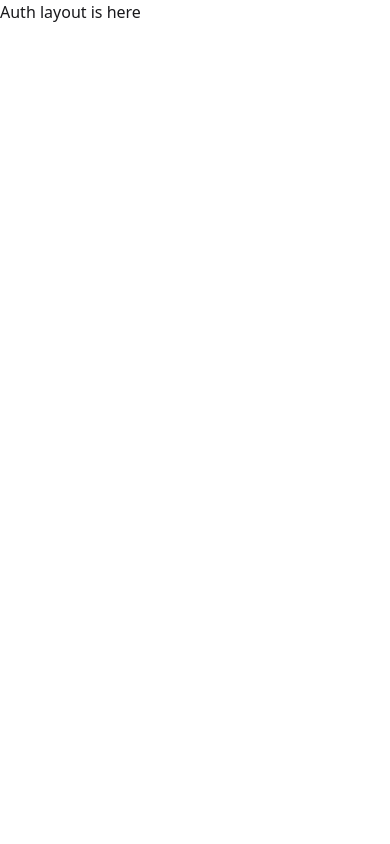
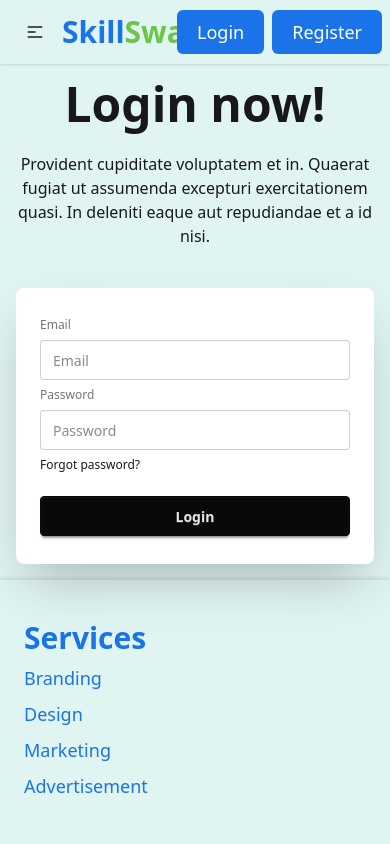
Before and after one commit to Mohammad-ali-05/skill-swap, a React (Vite) app: page /auth/login in a window 390 px wide. Shown: the top 844 px of the page. Built offline with nearby package versions, Linux system fonts and the light colour scheme.

Commit message:
Completed sourse details page and made it responsive

```diff
--- a/package.json
+++ b/package.json
@@ -15,6 +15,7 @@
     "firebase": "^12.6.0",
     "react": "^19.2.0",
     "react-dom": "^19.2.0",
+    "react-hot-toast": "^2.6.0",
     "react-icons": "^5.5.0",
     "react-router": "^7.9.6",
     "react-router-dom": "^7.9.6",
--- a/src/Components/CourseCard.jsx
+++ b/src/Components/CourseCard.jsx
@@ -27,10 +27,10 @@ const CourseCard = ({ courseData }) => {
           </p>
         </div>
         <div className="flex justify-between mt-4">
-          <p className="text-xl flex items-center gap-1 flex-row-reverse">
+          <div className="text-xl flex items-center gap-1 flex-row-reverse">
             <FaStar className="text-yellow-500" />
             <p>{courseData.rating}</p>
-          </p>
+          </div>
           <Link to={`/course-details/${urlName}=${courseId}`}>
             <button className="text-white text-2xl bg-[#1A73E8] hover:bg-[#6cc44c] font-bold rounded-lg px-4 py-1">
               Enroll Now
--- /dev/null
+++ b/src/Components/Login.jsx
@@ -0,0 +1,40 @@
+import React from "react";
+
+const Login = () => {
+  return (
+    <div >
+      <div className="hero">
+        <div className="hero-content flex-col lg:flex-row-reverse">
+          <div className="text-center lg:text-left">
+            <h1 className="text-5xl font-bold">Login now!</h1>
+            <p className="py-6 max-w-96">
+              Provident cupiditate voluptatem et in. Quaerat fugiat ut assumenda
+              excepturi exercitationem quasi. In deleniti eaque aut repudiandae
+              et a id nisi.
+            </p>
+          </div>
+          <div className="card bg-base-100 w-full max-w-sm shrink-0 shadow-2xl">
+            <div className="card-body">
+              <fieldset className="fieldset">
+                <label className="label">Email</label>
+                <input type="email" className="input" placeholder="Email" />
+                <label className="label">Password</label>
+                <input
+                  type="password"
+                  className="input"
+                  placeholder="Password"
+                />
+                <div>
+                  <a className="link link-hover">Forgot password?</a>
+                </div>
+                <button className="btn btn-neutral mt-4">Login</button>
+              </fieldset>
+            </div>
+          </div>
+        </div>
+      </div>
+    </div>
+  );
+};
+
+export default Login;
--- a/src/Components/Navbar.jsx
+++ b/src/Components/Navbar.jsx
@@ -11,7 +11,7 @@ const Navbar = () => {
 
   return (
     <div>
-      <div className="navbar shadow-sm px-6 md:px-14 lg:px-28">
+      <div className="navbar shadow-sm px-2 md:px-14 lg:px-28">
         <div className="navbar-start">
           <div className="dropdown">
             <div tabIndex={0} role="button" className="btn btn-ghost lg:hidden">
--- a/src/Components/SwiperCourseImages.jsx
+++ b/src/Components/SwiperCourseImages.jsx
@@ -9,7 +9,7 @@ import { A11y, Navigation } from "swiper/modules";
 import SwiperImage from "./SwiperImage";
 
 const SwiperCourseImages = () => {
-  const { courseData} = useLoaderData();
+  const {courseData} = useLoaderData();
   const allCourseData = courseData
 
   return (
--- /dev/null
+++ b/src/Layouts/HomeLayout.jsx
@@ -0,0 +1,43 @@
+import React from "react";
+import Navbar from "../Components/Navbar";
+import Footer from "../Components/Footer";
+import TopRatedProviders from "../Components/TopRatedProviders";
+import HowItWorks from "../Components/HowItWorks";
+import SwiperCourseImages from "../Components/SwiperCourseImages";
+import SuccessStories from "../Components/SuccessStories";
+import { Outlet } from "react-router";
+import { useEffect } from "react";
+import AOS from "aos";
+import "aos/dist/aos.css";
+import Home from "../Pages/Home";
+
+const HomeLayout = () => {
+  useEffect(() => {
+    AOS.init({
+      duration: 1000,
+      once: false,
+    });
+  }, []);
+
+  return (
+    <div>
+      <section data-aos="fade-up">
+        <SwiperCourseImages></SwiperCourseImages>
+      </section>
+      <section data-aos="fade-up">
+        <Home></Home>
+      </section>
+      <section data-aos="fade-up">
+        <TopRatedProviders></TopRatedProviders>
+      </section>
+      <section data-aos="fade-up">
+        <SuccessStories></SuccessStories>
+      </section>
+      <section data-aos="fade-up">
+        <HowItWorks></HowItWorks>
+      </section>
+    </div>
+  );
+};
+
+export default HomeLayout;
--- a/src/Layouts/MainLayout.jsx
+++ b/src/Layouts/MainLayout.jsx
@@ -1,50 +1,24 @@
-import React from "react";
-import Navbar from "../Components/Navbar";
-import Footer from "../Components/Footer";
-import TopRatedProviders from "../Components/TopRatedProviders";
-import HowItWorks from "../Components/HowItWorks";
-import SwiperCourseImages from "../Components/SwiperCourseImages";
-import SuccessStories from "../Components/SuccessStories";
-import { Outlet } from "react-router";
-import { useEffect } from "react";
-import AOS from "aos";
-import "aos/dist/aos.css";
+import React from 'react';
+import Navbar from '../Components/Navbar';
+import Footer from '../Components/Footer';
+import { Outlet } from 'react-router';
+import { Toaster } from 'react-hot-toast';
 
 const MainLayout = () => {
-  useEffect(() => {
-    AOS.init({
-      duration: 1000,
-      once: false,
-    });
-  }, []);
-
     return (
-    <div className="max-w-[1920px] w-full mx-auto bg-[#E0F5F2]">
+        <div className="max-w-[1920px] w-full mx-auto min-h-screen flex flex-col bg-[#E0F5F2]">
             <header>
                 <nav>
                     <Navbar></Navbar>
                 </nav>
             </header>
-      <main>
-        <section data-aos="fade-up">
-          <SwiperCourseImages></SwiperCourseImages>
-        </section>
-        <section data-aos="fade-up">
+            <main className='flex-1'>
                 <Outlet></Outlet>
-        </section>
-        <section data-aos="fade-up">
-          <TopRatedProviders></TopRatedProviders>
-        </section>
-        <section data-aos="fade-up">
-          <SuccessStories></SuccessStories>
-        </section>
-        <section data-aos="fade-up">
-          <HowItWorks></HowItWorks>
-        </section>
             </main>
-      <footer data-aos="fade-up">
+            <footer>
                 <Footer></Footer>
             </footer>
+            <Toaster></Toaster>
         </div>
     );
 };
--- a/src/Pages/Home.jsx
+++ b/src/Pages/Home.jsx
@@ -1,22 +1,25 @@
-import React from 'react';
-import { useLoaderData } from 'react-router';
-import CourseCard from '../Components/CourseCard';
+import React from "react";
+import { useLoaderData } from "react-router";
+import CourseCard from "../Components/CourseCard";
 
 const Home = () => {
-    const allCourseData = useLoaderData()
+  const { courseData } = useLoaderData();
+  const allCourseData = courseData;
 
-    return (
-        <div className='px-6 md:px-14 lg:px-28 py-10 my-10'>
-            <div className='shadow-lg rounded-lg bg-[rgba(244,247,251,0.6)] p-2 md:p-6 lg:p-10'>
-                <h1 className='font-bold text-center text-5xl text-[#1A73E8] my-10'>Top 5 Providers</h1>
-                <div className='grid grid-cols-1 sm:grid-cols-2 xl:grid-cols-3 2xl:grid-cols-3 items-stretch gap-4'>
-                    {
-                        allCourseData.map((courseData, index)=> <CourseCard key={index} courseData={courseData}></CourseCard>)
-                    }
-                </div>
-            </div>
+  return (
+    <div className="px-6 md:px-14 lg:px-28 py-10 my-10">
+      <div className="shadow-lg rounded-lg bg-[rgba(244,247,251,0.6)] p-2 md:p-6 lg:p-10">
+        <h1 className="font-bold text-center text-5xl text-[#1A73E8] my-10">
+          Top 5 Providers
+        </h1>
+        <div className="grid grid-cols-1 sm:grid-cols-2 xl:grid-cols-3 2xl:grid-cols-3 items-stretch gap-4">
+          {allCourseData.map((courseData, index) => (
+            <CourseCard key={index} courseData={courseData}></CourseCard>
+          ))}
         </div>
-    );
+      </div>
+    </div>
+  );
 };
 
 export default Home;
--- /dev/null
+++ b/src/Pages/SkillDetails.jsx
@@ -0,0 +1,84 @@
+import React from "react";
+import toast from "react-hot-toast";
+import { FaStar } from "react-icons/fa";
+import { useLoaderData, useParams } from "react-router";
+
+const SkillDetails = () => {
+  const allCourseData = useLoaderData();
+  const { slug } = useParams();
+  const [, urlId] = slug.split("=");
+
+  const course = allCourseData.find(
+    (courseData) => courseData.skillId === parseInt(urlId)
+  );
+
+  const handleAppointmentSubmit = (e) => {
+    e.preventDefault();
+    toast("Appointment has been send");
+    e.target.reset();
+  };
+
+  return (
+    <div className="flex justify-center items-center px-6 md:px-14 lg:px-28 py-10 my-10 ">
+      <div className="grid grid-cols-1 lg:grid-cols-2 xl:grid-cols-3 gap-10 bg-[#F4F7FB] p-5 lg:p-10 rounded-lg">
+        <div className="rounded-lg border-2 border-blue-300">
+          <img src={course.image} alt="" className="h-full" />
+        </div>
+        <div className="flex flex-col justify-between p-3 bg-white border-2 border-blue-200 rounded-lg">
+          <h3 className="text-[#2F435C] font-bold text-5xl">
+            {course.skillName}
+          </h3>
+          <div className="flex justify-between items-center my-4">
+            <h4 className="text-[#6C757D] text-2xl">{course.providerName}</h4>
+            <p className="text-3xl text-[#2F435C] font-bold">
+              Price: ${course.price}
+            </p>
+          </div>
+          <div className="flex justify-between items-center">
+            <p className="text-[#2F435C] text-lg bg-gray-200 px-2 rounded-sm">
+              {course.slotsAvailable} slots left
+            </p>
+            <div className="flex gap-2 items-center text-xl">
+              <FaStar className="text-yellow-400" />
+              <p>{course.rating}</p>
+            </div>
+          </div>
+          <p className="text-[#2F435C] text-lg">{course.description}</p>
+          <p className="bg-blue-950 text-white px-2 rounded-lg text-xl w-fit">
+            {course.category}
+          </p>
+        </div>
+        <div className="bg-white px-2 py-3 lg:px-4 lg:py-6 rounded-lg border-2 border-blue-200">
+          <div className="card-body">
+            <p className="text-[#2F435C] text-4xl font-bold text-center mb-3">
+              Book an appointment
+            </p>
+            <form onSubmit={handleAppointmentSubmit}>
+              <fieldset className="fieldset">
+                <input
+                  type="text"
+                  name="name"
+                  className="input w-full"
+                  placeholder="Your name"
+                  required
+                />
+                <input
+                  type="email"
+                  name="email"
+                  className="input w-full"
+                  placeholder="Your Email"
+                  required
+                />
+                <button className="btn btn-neutral bg-[#1A73E8] hover:bg-[#6cc44c] mt-4">
+                  Book now
+                </button>
+              </fieldset>
+            </form>
+          </div>
+        </div>
+      </div>
+    </div>
+  );
+};
+
+export default SkillDetails;
--- a/src/Routers/Router.jsx
+++ b/src/Routers/Router.jsx
@@ -1,54 +1,51 @@
-import React from 'react';
-import { createBrowserRouter } from 'react-router';
-import MainLayout from '../Layouts/MainLayout';
-import Home from '../Pages/Home';
+import React from "react";
+import { createBrowserRouter } from "react-router";
+import HomeLayout from "../Layouts/HomeLayout";
+import Home from "../Pages/Home";
+import MainLayout from "../Layouts/MainLayout";
+import SkillDetails from "../Pages/SkillDetails";
+import Login from "../Components/Login";
 
 const Router = createBrowserRouter([
   {
     path: "/",
     element: <MainLayout></MainLayout>,
+    children: [
+      {
+        index: true,
+        element: <HomeLayout></HomeLayout>,
         loader: async () => {
           const [courseRes, successRes] = await Promise.all([
             fetch("/course-data.json"),
-                fetch("/success-stories.json")
+            fetch("/success-stories.json"),
           ]);
 
           const [courseData, successData] = await Promise.all([
             courseRes.json(),
-                successRes.json()
+            successRes.json(),
           ]);
 
-            return { courseData, successData }
+          return { courseData, successData };
         },
-        children: [
-            {
-                index: true,
-                element: <Home></Home>,
-                loader: ()=> fetch("/course-data.json")
-            }
-        ]
       },
       {
         path: "/course-details/:slug",
-        element: <p>Course details is here</p>
+        element: <SkillDetails></SkillDetails>,
+        loader: () => fetch("/course-data.json"),
       },
       {
         path: "/profile",
-        element: <h3>Profile is here</h3>
+        element: <h3>Profile is here</h3>,
         },
       {
-        path: "/auth",
-        element: <h2>Auth layout is here</h2>,
-        children: [
-            {
         path: "/auth/login",
-                element: <h2>Login is here</h2>
+        element: <Login></Login>,
       },
       {
         path: "/auth/register",
-                element: <h2>Register is here</h2>
-            }
-        ]
-    }
-])
+        element: <h2>Register is here</h2>,
+      },
+    ],
+  },
+]);
 export default Router;
```
Also changed, not shown: 1 other file (tests, documents, lock files or other folders). Lines whose indentation alone changed are shown as unchanged.
